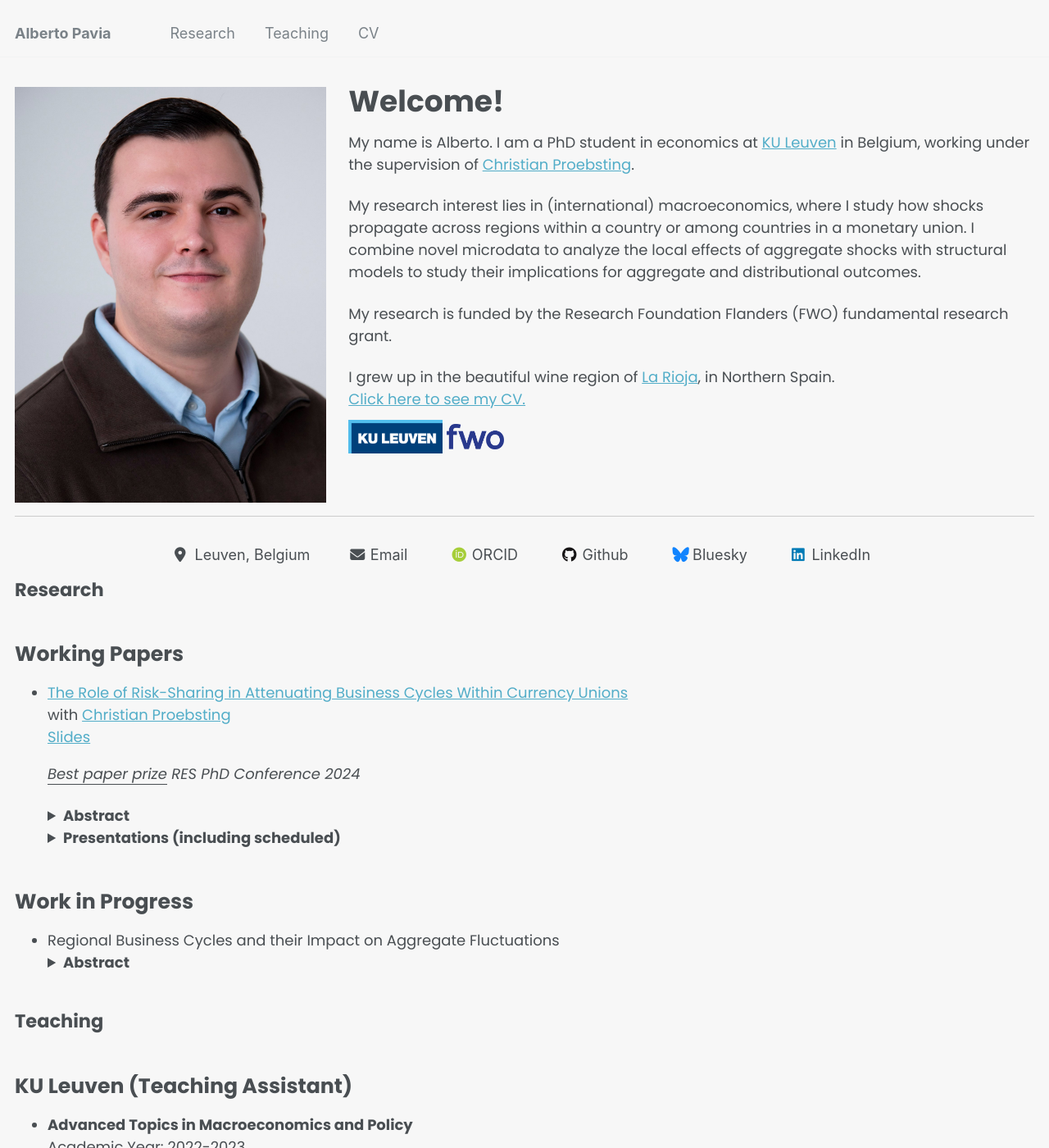
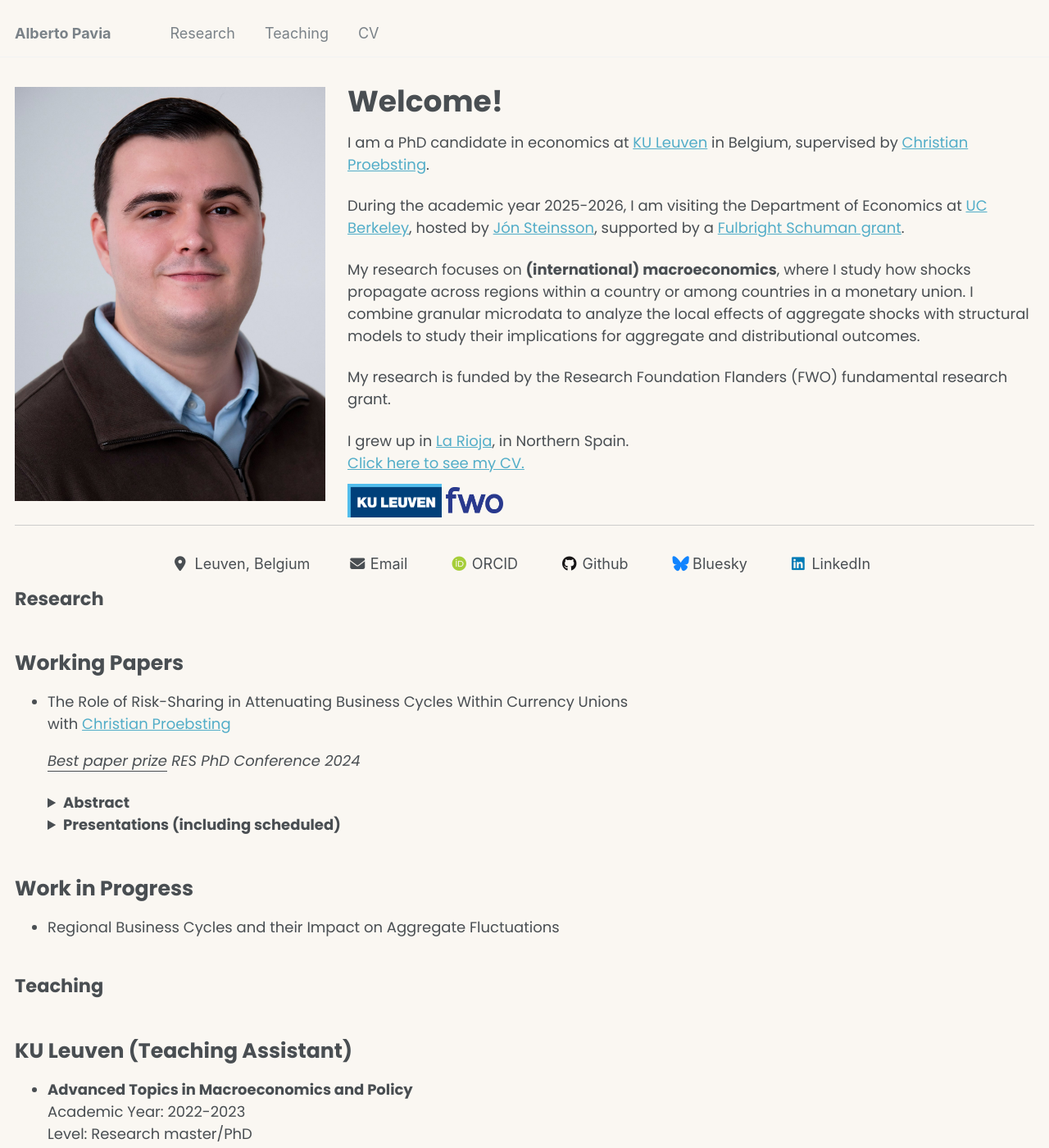
Before and after one commit to apaviasoto/apaviasoto.github.io, a Jekyll site: the page built from _pages/about.html, in a window 1280 px wide and 1400 px high. Shown: the whole window at 82% size. Built offline with Jekyll 4.4.1, drawn with Linux system fonts in a browser that asks for light colours; some web fonts are replaced; some of the changed text lies outside the part shown.

Commit message:
Update info

```diff
--- a/_pages/about.html
+++ b/_pages/about.html
@@ -11,13 +11,13 @@
 <style type="text/css">
   body {
     padding-bottom:20px;
-    background-color: #f7f7f7;
+    background-color: #FAF7F2;
   }
   .masthead {
-    background-color: #f7f7f7; /* Apply the same background color to the top menu */
+    background-color: #FAF7F2; /* Apply the same background color to the top menu */
   }
   .greedy-nav {
-    background-color: #f7f7f7; /* Apply the same background color to the top menu */
+    background-color: #FAF7F2; /* Apply the same background color to the top menu */
   }
   .content-profile, .content-profile h1, .research h1,.research h2,.research h3,.teaching h1, .teaching h2, .teaching h3 {
     font-family: 'Poppins',sans-serif;
@@ -139,12 +139,16 @@
   <!-- </div> -->
   <div class="content-profile">
     <h1 class="page__title">Welcome!</h1>
-<p>My name is Alberto. I am a PhD student in economics at <a href="https://feb.kuleuven.be/research/economics">KU Leuven</a> in Belgium, working under the supervision of <a href="https://sites.google.com/site/proebstingchristian/home">Christian Proebsting</a>.</p>
-<p>My research interest lies in (international) macroeconomics, where I study how shocks propagate across regions within a country or among countries in a monetary union. I combine novel microdata to analyze the local effects of aggregate shocks with structural models to study their implications for aggregate and distributional outcomes.</p>
+<p>I am a PhD candidate in economics at <a href="https://feb.kuleuven.be/research/economics">KU Leuven</a> in Belgium, supervised by <a href="https://sites.google.com/site/proebstingchristian/home">Christian Proebsting</a>.</p>
+
+<p>During the academic year 2025-2026, I am visiting the Department of Economics at <a href="https://econ.berkeley.edu/">UC Berkeley</a>, hosted by <a href="https://eml.berkeley.edu/~jsteinsson/">Jón Steinsson</a>, supported by a <a href="https://www.fulbrightschuman.eu/grantees/">Fulbright Schuman grant</a>.</p>
+
+<p>My research focuses on <strong>(international) macroeconomics</strong>, where I study how shocks propagate across regions within a country or among countries in a monetary union. I combine granular microdata to analyze the local effects of aggregate shocks with structural models to study their implications for aggregate and distributional outcomes.</p>
 
 <p>My research is funded by the Research Foundation Flanders (FWO) fundamental research grant.</p>
 
-<p class="origin-text">I grew up in the beautiful wine region of <a href="https://www.spain.info/en/region/la-rioja/">La Rioja</a>, in Northern Spain.</p>
+<p class="origin-text">I grew up in <a href="https://www.spain.info/en/region/la-rioja/">La Rioja</a>, in Northern Spain.</p>
+
 
 <p class="link-cv-text"><a href="images/paviasoto_academic_cv.pdf">Click here to see my CV.</a></p>
 
@@ -223,12 +229,12 @@
   <li>
     Regional Business Cycles and their Impact on Aggregate Fluctuations<br>
 
-    <details>
-      <summary><strong>Abstract</strong></summary>
-      Economic fluctuations are a recurring problem for economists and policymakers. Still, our understanding of the sources driving these economic fluctuations remains incomplete. Traditionally, business cycles are studied at the national level. But recently, the literature has pointed out strong regional disparities over the business cycle, putting forward the hypothesis that a large share of the national economic fluctuations we observe at the national level might originate at the regional level and propagate through the network structure of the economy.
+    <!-- <details> -->
+    <!--   <summary><strong>Abstract</strong></summary> -->
+    <!--   Economic fluctuations are a recurring problem for economists and policymakers. Still, our understanding of the sources driving these economic fluctuations remains incomplete. Traditionally, business cycles are studied at the national level. But recently, the literature has pointed out strong regional disparities over the business cycle, putting forward the hypothesis that a large share of the national economic fluctuations we observe at the national level might originate at the regional level and propagate through the network structure of the economy. -->
 
-      My research studies this hypothesis by exploiting novel granular data and state-of-the-art macro models. It proceeds in three steps: First, I construct a dataset of regional business cycle indicators and compare their statistical properties to those found at the national level. Second, I study how regions respond to a specific driver of business cycles: sudden changes in global demand for their products. Third, informed by my empirical estimates I set up a multi-region, currency union model to aggregate my regional estimates and quantify the share of aggregate fluctuations that is driven by regional fluctuations. The model is then used to derive policy implications for both the United States and Europe.
-    </details>
+    <!--   My research studies this hypothesis by exploiting novel granular data and state-of-the-art macro models. It proceeds in three steps: First, I construct a dataset of regional business cycle indicators and compare their statistical properties to those found at the national level. Second, I study how regions respond to a specific driver of business cycles: sudden changes in global demand for their products. Third, informed by my empirical estimates I set up a multi-region, currency union model to aggregate my regional estimates and quantify the share of aggregate fluctuations that is driven by regional fluctuations. The model is then used to derive policy implications for both the United States and Europe. -->
+    <!-- </details> -->
   </li>
 </ul>
 </div>
```
Also changed, not shown: other parts of _pages/about.html (+5 -3 lines).
